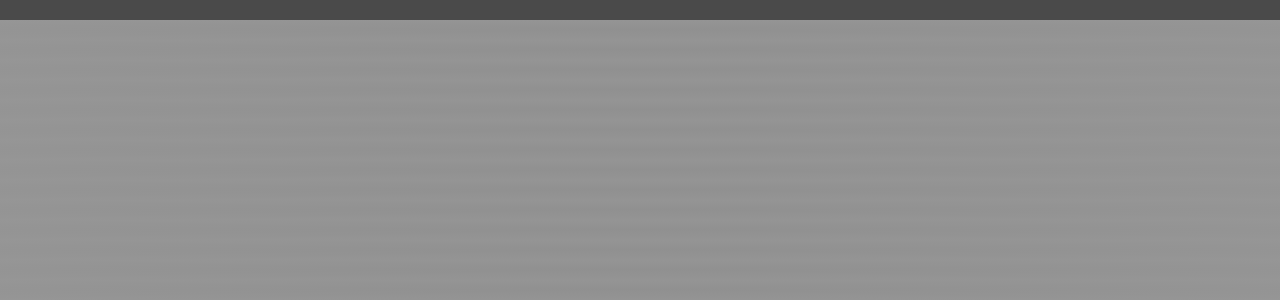
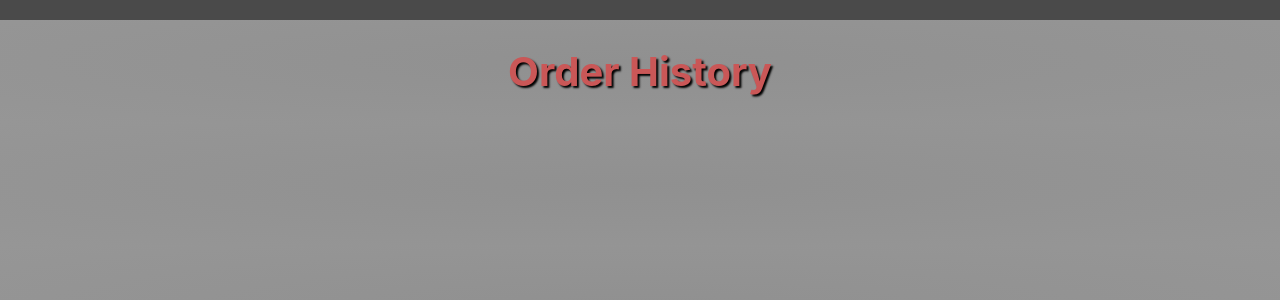
Before and after one commit to aksharpat/software_project, a React (Create React App) app: page /history in a window 1280 px wide. Before the commit this address had no page. Shown: the top 300 px of the page. Built offline with nearby package versions, Linux system fonts and the light colour scheme.

Commit message:
Order History page added

```diff
--- a/src/App.js
+++ b/src/App.js
@@ -8,6 +8,7 @@
 import SearchTicket from './SearchTickets';
 import OrderPage from './OrderPage';
 import AdminPage from './AdminPage';
+import OrderHistory from './OrderHistory';
 
 function App() {
   const [loggedIn, setLoggedIn] = useState(false);
@@ -38,10 +39,10 @@
         </nav>
         <Routes>
           <Route path="/home" element={loggedIn ? <Homepage /> : <Navigate to="/" />} />
-          {/* Pass onLogin as a prop to LoginPage */}
           <Route path="/" element={<LoginPage onLogin={logged_in} />} />
           <Route path="/browse-tickets" element={<BrowseTicketsPage />} />
           <Route path="/register" element={<RegistrationPage />} />
+          <Route path="/history" element={<OrderHistory />} />
           <Route path="/search" element={<SearchTicket />} />
           <Route path="/order" element={<OrderPage />} />
           <Route path="/profile" element={<ProfilePage user={user} />} />
--- a/src/Homepage.js
+++ b/src/Homepage.js
@@ -14,6 +14,9 @@
             <Link to='/search'>
                 <button>Search for Tickets</button>
             </Link>
+            <Link to='/history'>
+                <button>Order History</button>
+            </Link>
 
         </div>
     );
--- /dev/null
+++ b/src/OrderHistory.js
@@ -0,0 +1,11 @@
+import React from 'react';
+
+function OrderHistory() {
+    return (
+        <div className="history-page">
+            <h1>Order History</h1>
+        </div>
+    );
+}
+
+export default OrderHistory;
```
